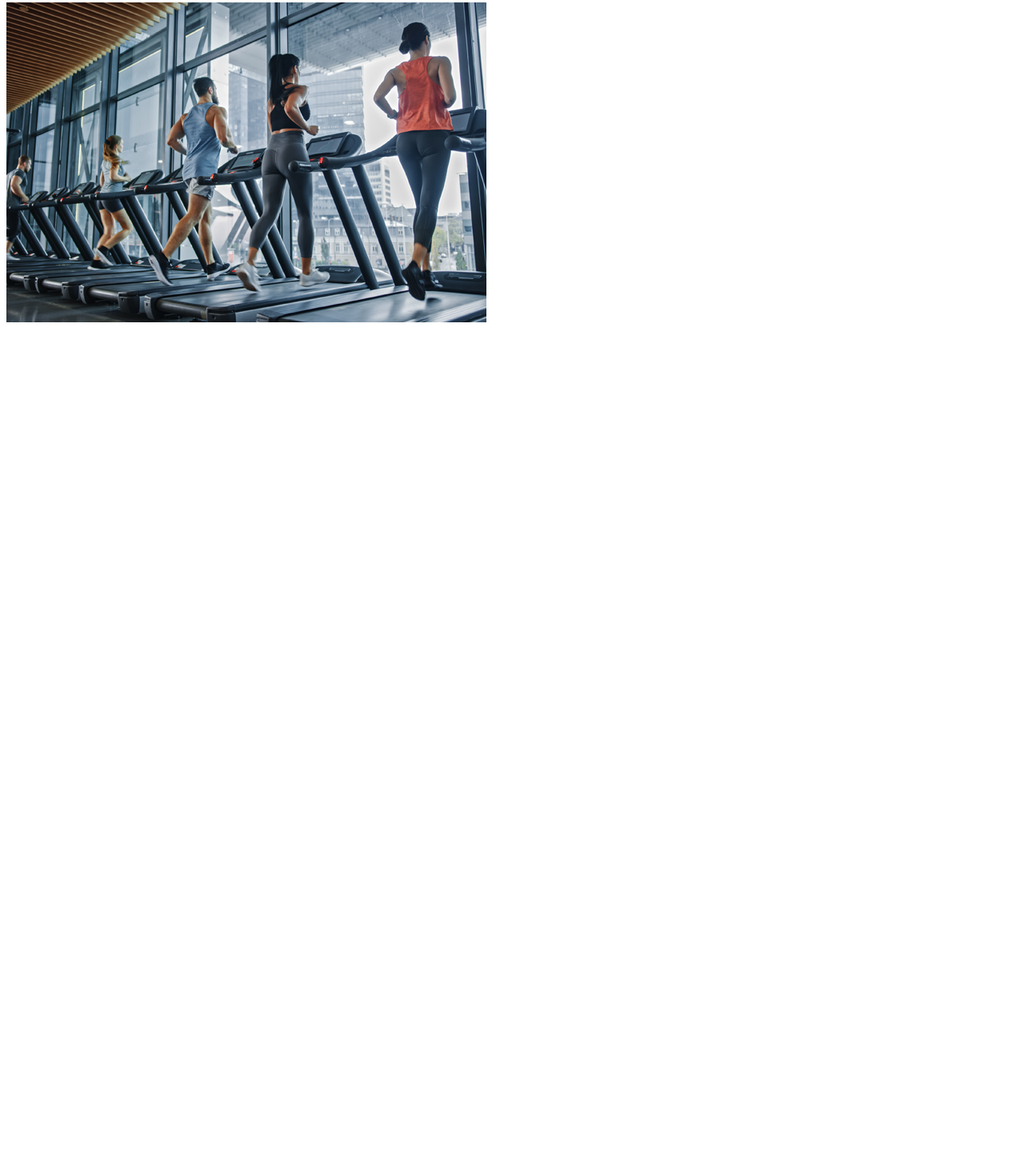
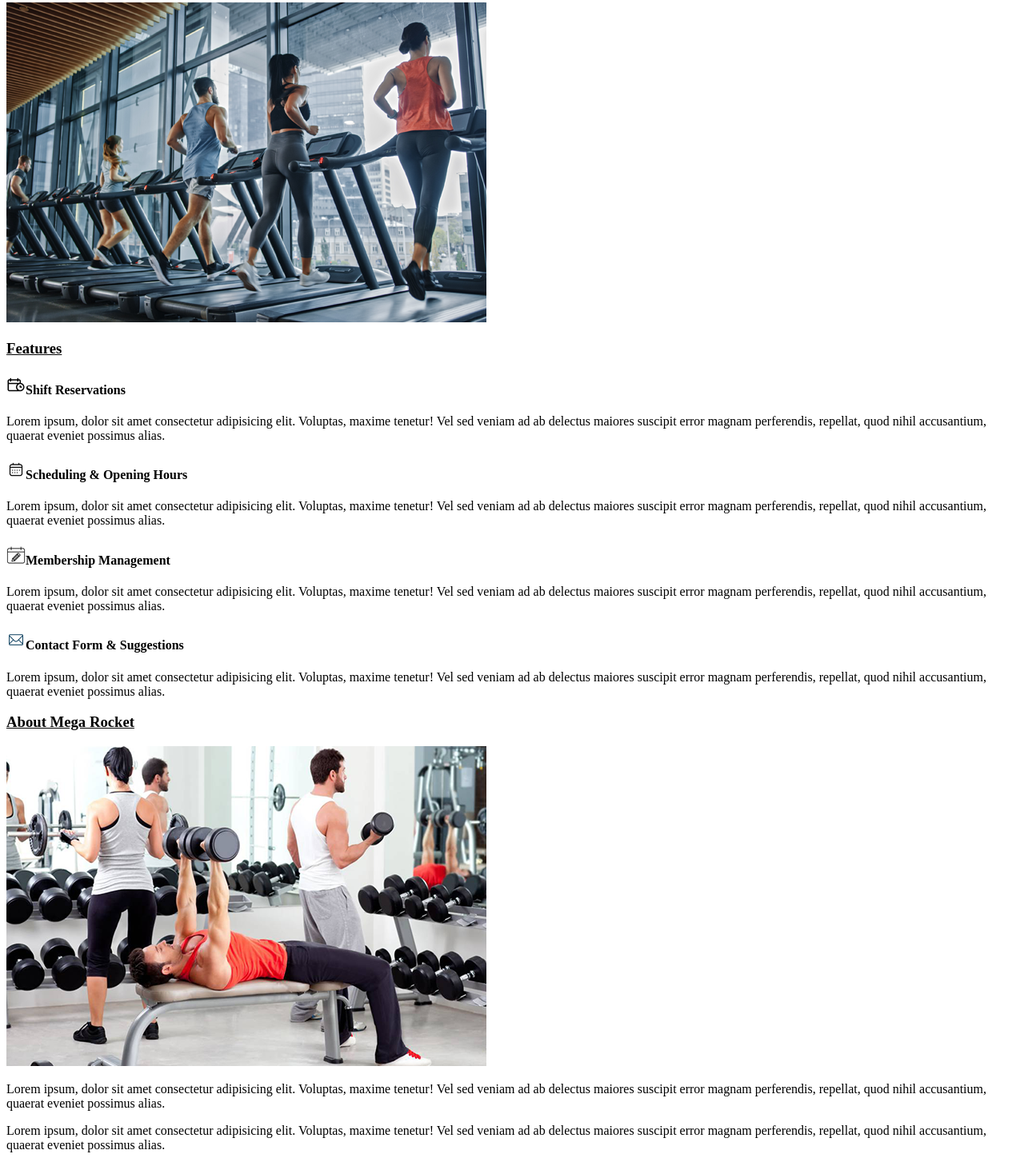
Before and after one commit to LucianoStradiot/BaSP-M2023, a plain HTML site: page Week-02/index.html in a window 1280 px wide. Shown: the part 479-1932 px from the top of the page at 80% size. Before the commit the page ends 894 px from the top, so only its background shows below. Drawn offline with Linux system fonts and the light colour scheme.

Commit message:
BaSP-W02-2023: add the gim features and about to..

```diff
--- a/Week-02/index.html
+++ b/Week-02/index.html
@@ -55,7 +55,70 @@
         Mega rocket web is a monthly management system for members and trainers
         so they can dynamically sign up for their activities in the gym.
       </p>
-        <img src="assets/gim corriendo.png" alt="principal gim">
+      <img src="assets/gim corriendo.png" alt="principal gim" />
     </main>
+    <section>
+      <h3>
+        <u> Features </u>
+      </h3>
+      <h4>
+        <img src="assets/time-management.png" alt="icono home" />Shift
+        Reservations
+      </h4>
+      <p>
+        Lorem ipsum, dolor sit amet consectetur adipisicing elit. Voluptas,
+        maxime tenetur! Vel sed veniam ad ab delectus maiores suscipit error
+        magnam perferendis, repellat, quod nihil accusantium, quaerat eveniet
+        possimus alias.
+      </p>
+      <h4>
+        <img src="assets/calendar.png" alt="icono home" />Scheduling & Opening
+        Hours
+      </h4>
+      <p>
+        Lorem ipsum, dolor sit amet consectetur adipisicing elit. Voluptas,
+        maxime tenetur! Vel sed veniam ad ab delectus maiores suscipit error
+        magnam perferendis, repellat, quod nihil accusantium, quaerat eveniet
+        possimus alias.
+      </p>
+      <h4>
+        <img src="assets/pencil.png" alt="icono home" />Membership Management
+      </h4>
+      <p>
+        Lorem ipsum, dolor sit amet consectetur adipisicing elit. Voluptas,
+        maxime tenetur! Vel sed veniam ad ab delectus maiores suscipit error
+        magnam perferendis, repellat, quod nihil accusantium, quaerat eveniet
+        possimus alias.
+      </p>
+      <h4>
+        <img src="assets/email (big).png" alt="icono home" />Contact Form &
+        Suggestions
+      </h4>
+      <p>
+        Lorem ipsum, dolor sit amet consectetur adipisicing elit. Voluptas,
+        maxime tenetur! Vel sed veniam ad ab delectus maiores suscipit error
+        magnam perferendis, repellat, quod nihil accusantium, quaerat eveniet
+        possimus alias.
+      </p>
+
+    <section>
+        <h3>
+          <u> About Mega Rocket </u>
+        </h3>
+        <img src="assets/gim ejercicio.png" alt="people exercise">
+        <p>
+          Lorem ipsum, dolor sit amet consectetur adipisicing elit. Voluptas,
+          maxime tenetur! Vel sed veniam ad ab delectus maiores suscipit error
+          magnam perferendis, repellat, quod nihil accusantium, quaerat eveniet
+          possimus alias.
+        </p>
+        <p>
+          Lorem ipsum, dolor sit amet consectetur adipisicing elit. Voluptas,
+          maxime tenetur! Vel sed veniam ad ab delectus maiores suscipit error
+          magnam perferendis, repellat, quod nihil accusantium, quaerat eveniet
+          possimus alias.
+        </p>
+        <img src="assets/gim maquinas.png" alt="gim machines">
+    </section>
   </body>
 </html>
```
Also changed, not shown: Week-02/assets/calendar.png (added), Week-02/assets/email (big).png (added), Week-02/assets/pencil.png (added), Week-02/assets/time-management.png (added).
